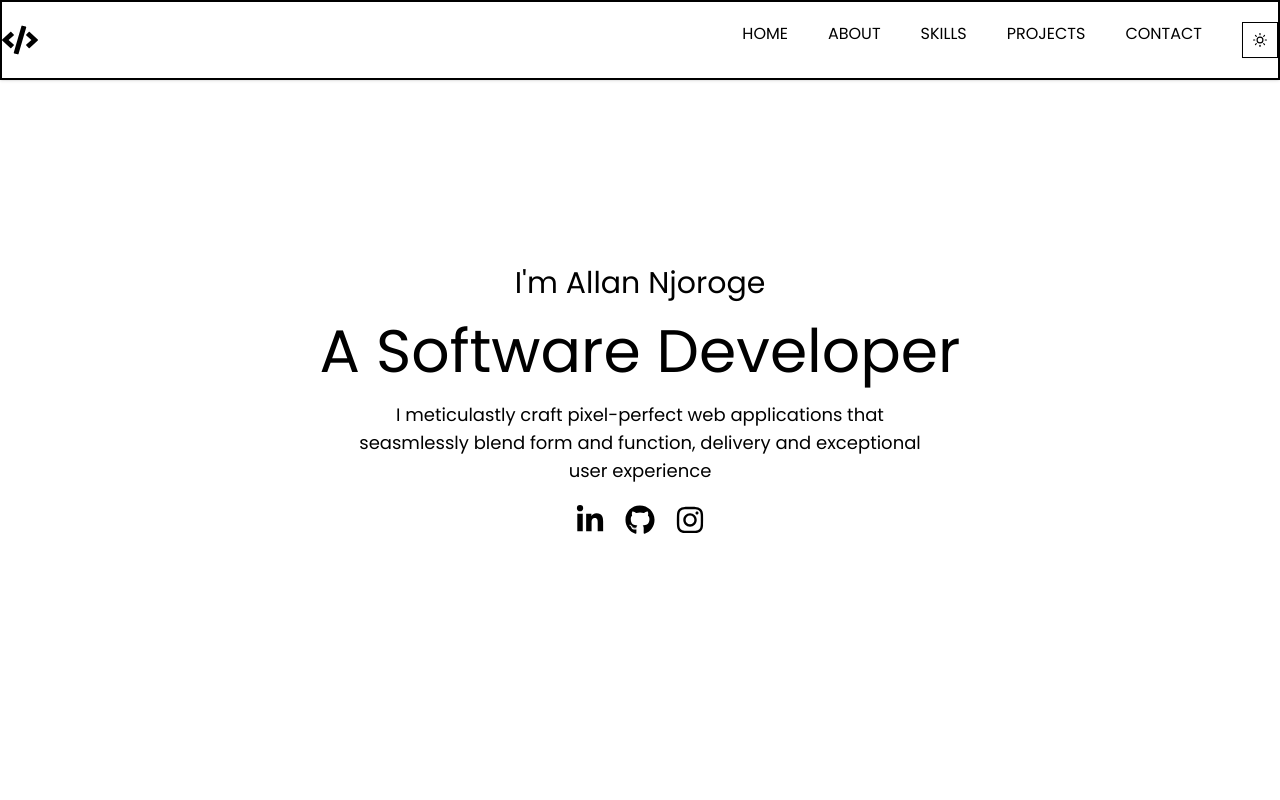
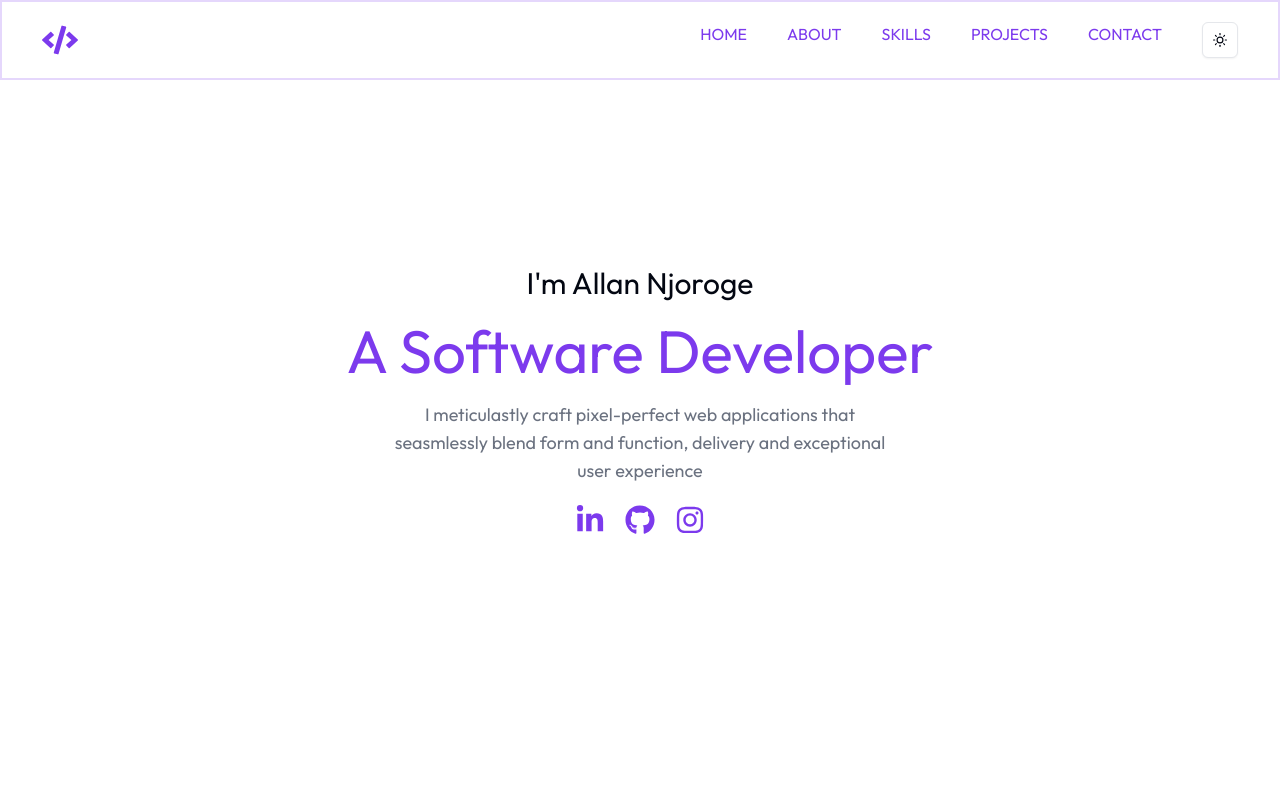
Before and after one commit to mokayaj857/john_mokaya, a React (Vite) app: page / in a window 1280 px wide. Shown: the top 800 px of the page. Built offline with nearby package versions, Linux system fonts and the light colour scheme.

Commit message:
global styling, tailwind and shadcn base file

```diff
--- a/src/index.css
+++ b/src/index.css
@@ -1,9 +1,79 @@
-@import url('https://fonts.googleapis.com/css2?family=Poppins:ital,wght@0,200;0,300;0,400;0,500;1,100&display=swap');
+@import url('https://fonts.googleapis.com/css2?family=Outfit:wght@100..900&display=swap');
 
 @tailwind base;
 @tailwind components;
 @tailwind utilities;
 
-*{
-    font-family: Poppins;
+* {
+  font-family: "Outfit";
 }
+
+@layer base {
+  :root {
+    --background: 0 0% 100%;
+    --foreground: 224 71.4% 4.1%;
+    --card: 0 0% 100%;
+    --card-foreground: 224 71.4% 4.1%;
+    --popover: 0 0% 100%;
+    --popover-foreground: 224 71.4% 4.1%;
+    --primary: 262.1 83.3% 57.8%;
+    --primary-foreground: 210 20% 98%;
+    --secondary: 220 14.3% 95.9%;
+    --secondary-foreground: 220.9 39.3% 11%;
+    --muted: 220 14.3% 95.9%;
+    --muted-foreground: 220 8.9% 46.1%;
+    --accent: 220 14.3% 95.9%;
+    --accent-foreground: 220.9 39.3% 11%;
+    --destructive: 0 84.2% 60.2%;
+    --destructive-foreground: 210 20% 98%;
+    --border: 220 13% 91%;
+    --input: 220 13% 91%;
+    --ring: 262.1 83.3% 57.8%;
+    --radius: 0.5rem;
+  }
+
+  .dark {
+    --background: 224 71.4% 4.1%;
+    --foreground: 210 20% 98%;
+    --card: 224 71.4% 4.1%;
+    --card-foreground: 210 20% 98%;
+    --popover: 224 71.4% 4.1%;
+    --popover-foreground: 210 20% 98%;
+    --primary: 263.4 70% 50.4%;
+    --primary-foreground: 210 20% 98%;
+    --secondary: 215 27.9% 16.9%;
+    --secondary-foreground: 210 20% 98%;
+    --muted: 215 27.9% 16.9%;
+    --muted-foreground: 217.9 10.6% 64.9%;
+    --accent: 215 27.9% 16.9%;
+    --accent-foreground: 210 20% 98%;
+    --destructive: 0 62.8% 30.6%;
+    --destructive-foreground: 210 20% 98%;
+    --border: 215 27.9% 16.9%;
+    --input: 215 27.9% 16.9%;
+    --ring: 263.4 70% 50.4%;
+  }
+}
+
+
+@layer base {
+  * {
+    @apply border-border;
+  }
+  body {
+    @apply bg-background text-foreground;
+  }
+}
+.section {
+  @apply max-w-[1440px] px-5 md:px-10 mx-auto;
+}
+.shadow{
+  box-shadow: 0px, 0px, 0px 0px var(--primary);
+}
+.rotate-z-360 {
+  transition: transform 0.5s;
+}
+
+.rotate-z-360:hover {
+  transform: rotateZ(360deg);
+}
```
